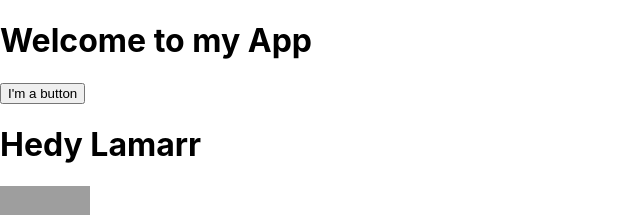
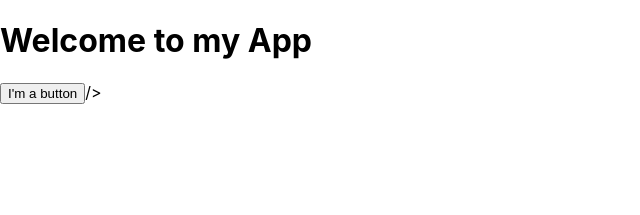
Before and after one commit to RAQEEB212/REACT, a React (Create React App) app: page / in a window 1280 px wide. Shown: the top 215 px of the page, without its empty margins (0-640 px from the left). Built offline with nearby package versions, Linux system fonts and the light colour scheme; grey boxes are pictures that could not be loaded.

Commit message:
react day 01

```diff
--- a/src/components/user.js
+++ b/src/components/user.js
@@ -6,7 +6,7 @@ const user = {
 export function Profile() {
   return (
     <>
-      <h1>{user.name}</h1>
+      {/* <h1>{user.name}</h1>
       <img
         className="avatar"
         src={user.imageUrl}
@@ -14,7 +14,7 @@ export function Profile() {
         style={{
           width: user.imageSize,
           height: user.imageSize,
-        }}
+        }} */}
       />
     </>
   );
```
